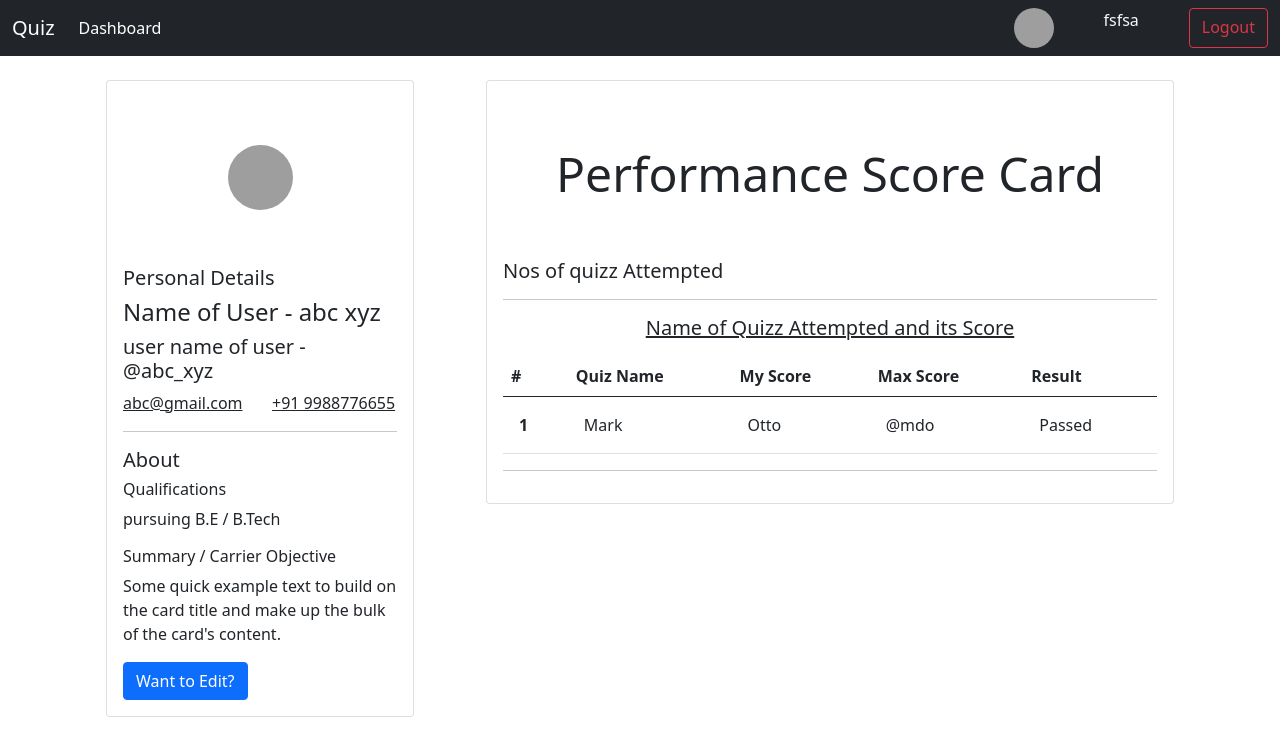
After one commit to harsh-singhal7385/mock-project-quiz-app, a Django app: page /quiz_user/profile/ in a window 1280 px wide. The commit adds this page. Shown: the top 756 px of the page. Run offline with Django 4.2, Linux system fonts and the light colour scheme; grey boxes are pictures that could not be loaded.

Commit message:
major  changes

```diff
--- a/quiz/quiz/urls.py
+++ b/quiz/quiz/urls.py
@@ -1,8 +1,9 @@
 from django.contrib import admin
 from django.urls import path,include
+from . import views
+urlpatterns = [
+    path('quiz_admin/' , include('quiz_admin.urls')),
+    path('quiz_user/' , include('quiz_user.urls')),
 
-urlpatterns = [
-
-        path('',include('quiz_admin.urls')),
-        path('admin/', admin.site.urls),
+    path('admin/', admin.site.urls),
 ]
--- /dev/null
+++ b/quiz/quiz/views.py
@@ -0,0 +1,2 @@
+from django.shortcuts import render
+from django.http import HttpResponse
--- /dev/null
+++ b/quiz/quiz_user/urls.py
@@ -0,0 +1,8 @@
+from django.urls import path, include
+from . import views
+
+urlpatterns = [
+
+    path('profile/' , views.userProfile , name = "userProfile"),
+    path('test_questions_page/', views.questionsPage, name = "questionsPage" )
+]
--- a/quiz/quiz_user/views.py
+++ b/quiz/quiz_user/views.py
@@ -1,3 +1,9 @@
 from django.shortcuts import render
+from django.http import HttpResponse
+# Create your views here.
 
-# Create your views here.
+def userProfile(request):
+    return render(request,'quiz_user/profile.html')
+
+def questionsPage(request):
+    return render(request, 'quiz_user/questions.html')
--- a/quiz/templates/quiz_user/index.html
+++ b/quiz/templates/quiz_user/index.html
@@ -8,7 +8,7 @@
     <script src="https://cdn.jsdelivr.net/npm/bootstrap@5.0.2/dist/js/bootstrap.bundle.min.js" integrity="sha384-MrcW6ZMFYlzcLA8Nl+NtUVF0sA7MsXsP1UyJoMp4YLEuNSfAP+JcXn/tWtIaxVXM" crossorigin="anonymous"></script>
     <script src="https://cdn.jsdelivr.net/npm/@popperjs/core@2.9.2/dist/umd/popper.min.js" integrity="sha384-IQsoLXl5PILFhosVNubq5LC7Qb9DXgDA9i+tQ8Zj3iwWAwPtgFTxbJ8NT4GN1R8p" crossorigin="anonymous"></script>
     <script src="https://cdn.jsdelivr.net/npm/bootstrap@5.0.2/dist/js/bootstrap.min.js" integrity="sha384-cVKIPhGWiC2Al4u+LWgxfKTRIcfu0JTxR+EQDz/bgldoEyl4H0zUF0QKbrJ0EcQF" crossorigin="anonymous"></script>
-    <title>User</title>
+    <title>User Dashboard</title>
 
 </head>
 <body>
--- /dev/null
+++ b/quiz/templates/quiz_user/profile.html
@@ -0,0 +1,126 @@
+<!DOCTYPE html>
+<html lang="en">
+<head>
+    <meta charset="UTF-8">
+    <meta http-equiv="X-UA-Compatible" content="IE=edge">
+    <meta name="viewport" content="width=device-width, initial-scale=1.0">
+    <link href="https://cdn.jsdelivr.net/npm/bootstrap@5.0.2/dist/css/bootstrap.min.css" rel="stylesheet" integrity="sha384-EVSTQN3/azprG1Anm3QDgpJLIm9Nao0Yz1ztcQTwFspd3yD65VohhpuuCOmLASjC" crossorigin="anonymous">
+    <script src="https://cdn.jsdelivr.net/npm/bootstrap@5.0.2/dist/js/bootstrap.bundle.min.js" integrity="sha384-MrcW6ZMFYlzcLA8Nl+NtUVF0sA7MsXsP1UyJoMp4YLEuNSfAP+JcXn/tWtIaxVXM" crossorigin="anonymous"></script>
+    <script src="https://cdn.jsdelivr.net/npm/@popperjs/core@2.9.2/dist/umd/popper.min.js" integrity="sha384-IQsoLXl5PILFhosVNubq5LC7Qb9DXgDA9i+tQ8Zj3iwWAwPtgFTxbJ8NT4GN1R8p" crossorigin="anonymous"></script>
+    <script src="https://cdn.jsdelivr.net/npm/bootstrap@5.0.2/dist/js/bootstrap.min.js" integrity="sha384-cVKIPhGWiC2Al4u+LWgxfKTRIcfu0JTxR+EQDz/bgldoEyl4H0zUF0QKbrJ0EcQF" crossorigin="anonymous"></script>
+    <title>User Profile</title>
+    <script>
+      $(document).ready(function(){
+        $('[data-toggle="tooltip"]').tooltip();
+      });
+    </script>
+
+</head>
+<body>
+    <nav class="navbar navbar-expand-lg navbar-dark bg-dark">
+        <div class="container-fluid">
+          <a class="navbar-brand" href="/quiz_user/">Quiz</a>
+          <button class="navbar-toggler" type="button" data-bs-toggle="collapse" data-bs-target="#navbarSupportedContent" aria-controls="navbarSupportedContent" aria-expanded="false" aria-label="Toggle navigation">
+            <span class="navbar-toggler-icon"></span>
+          </button>
+          <div class="collapse navbar-collapse" id="navbarSupportedContent">
+            <ul class="navbar-nav me-auto mb-2 mb-lg-0">
+              <li class="nav-item">
+                <a class="nav-link active" aria-current="page" href="/quiz_user/">Dashboard</a>
+              </li>
+              <!-- <li class="nav-item">
+                <a class="nav-link" href="#">Link</a>
+              </li> -->
+            </ul>
+            <form class="d-flex">
+              <a href="/quiz_user/profile" data-toggle="tooltip" title="user profile"><img src="https://github.githubassets.com/images/modules/logos_page/Octocat.png" width="40vw" height="40vh" class="rounded-circle" alt="..."></a>
+              <p>&nbsp;&nbsp;&nbsp;&nbsp;&nbsp;&nbsp;&nbsp;&nbsp;&nbsp;&nbsp;&nbsp;&nbsp;</p>
+              <p class="user_name_id text-light">fsfsa</p>
+              <p>&nbsp;&nbsp;&nbsp;&nbsp;&nbsp;&nbsp;&nbsp;&nbsp;&nbsp;&nbsp;&nbsp;&nbsp;</p>
+              <a class="btn btn-outline-danger my-2 my-sm-0" class="btn btn-outline-success" href="/quiz_auth/logout">Logout</a>
+            </form>
+          </div>
+        </div>
+    </nav>
+
+    <div class="container">
+        <div class="row">
+            <div class="col-xl-4 col-lg-4 col-md-4 col-sm-12 col-12">
+                <div class="container">
+                    <div class="">
+                        <div class="card mt-4">
+                            <div class="text-center p-3 mt-5 mb-4 ">
+                                <img src="https://github.githubassets.com/images/modules/logos_page/Octocat.png" width="65vw" height="65vh" class="rounded-circle" alt="...">
+                            </div>
+                            <div class="card-body">
+                              <div>
+                                <h5 class="card-title">Personal Details</h5>
+                                <h4 class="card-title">Name of User - abc xyz</h4>
+                                <h5 class="card-title">user name of user - @abc_xyz</h5>
+                                <div class="row">
+                                  <div class="col-lg-6 col-md-6 col-sm-6 col-12">
+                                    <a href="mailto:abc@gmail.com" class="card-text user-email text-dark">abc@gmail.com</a>
+                                  </div>
+                                  <div class="col-lg-6 col-md-6 col-sm-6 col-12">
+                                   <a href="tel:+91 9988776655" class="card-text user-phone text-dark ">+91 9988776655</a>
+                                  </div>
+                                </div>
+                              </div>
+                              <hr />
+                              <div>
+                                <h5 class="card-title">About</h5>
+                                <h6> Qualifications</h6>
+                                <p>pursuing B.E / B.Tech</p>
+                                <h6>Summary / Carrier Objective</h6>
+                                <p class="card-text">Some quick example text to build on the card title and make up the bulk of the card's content.</p>
+                                <a href="/quiz_user/update.html" class="btn btn-primary">Want to Edit?</a>
+                              </div>
+                            </div>
+                        </div>
+                    </div>
+                </div>
+            </div>
+            <div class="col-xl-8 col-lg-8 col-md-8 col-sm-12 col-12">
+              <div class="container">
+                <div class="">
+                    <div class="card mt-4">
+                        <div class="text-center display-5 p-3 mt-5 mb-4 ">
+                            Performance Score Card
+                        </div>
+                        <div class="card-body">
+                          <div>
+                            <h5 class="card-title">Nos of quizz Attempted &nbsp;&nbsp;&nbsp;</h5>
+                            <!-- <hr /> -->
+                            <hr />
+                            <h5 class="card-title text-center"><u>Name of Quizz Attempted and its Score</u></h5>
+                            <table class="table table-hover mt-3">
+                              <thead>
+                                <tr>
+                                  <th scope="col">#</th>
+                                  <th scope="col">Quiz Name</th>
+                                  <th scope="col">My Score</th>
+                                  <th scope="col">Max Score</th>
+                                  <th scope="col">Result</th>
+                                </tr>
+                              </thead>
+                              <tbody>
+                                <tr>
+                                  <th class="p-3" scope="row">1</th>
+                                  <td class="p-3">Mark</td>
+                                  <td class="p-3">Otto</td>
+                                  <td class="p-3">@mdo</td>
+                                  <td class="p-3">Passed</td>
+                                </tr>
+                              </tbody>
+                            </table>
+                            <hr />
+                          </div>
+                        </div>
+                    </div>
+                </div>
+            </div>
+            </div>
+        </div>
+    </div>
+</body>
+</html>
```
Also changed, not shown: quiz/templates/quiz_user/questions.html (added, +89 -0 lines), quiz/templates/quiz_user/update.html (added, +105 -0 lines).
